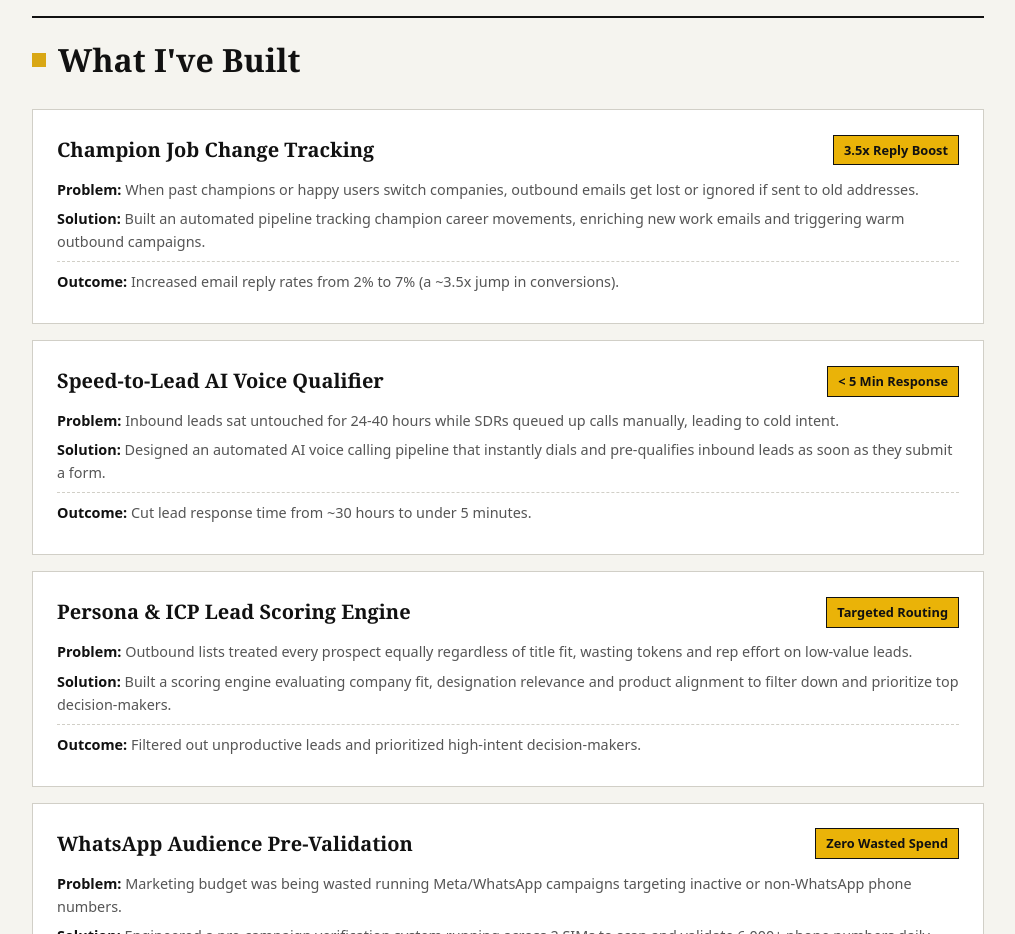
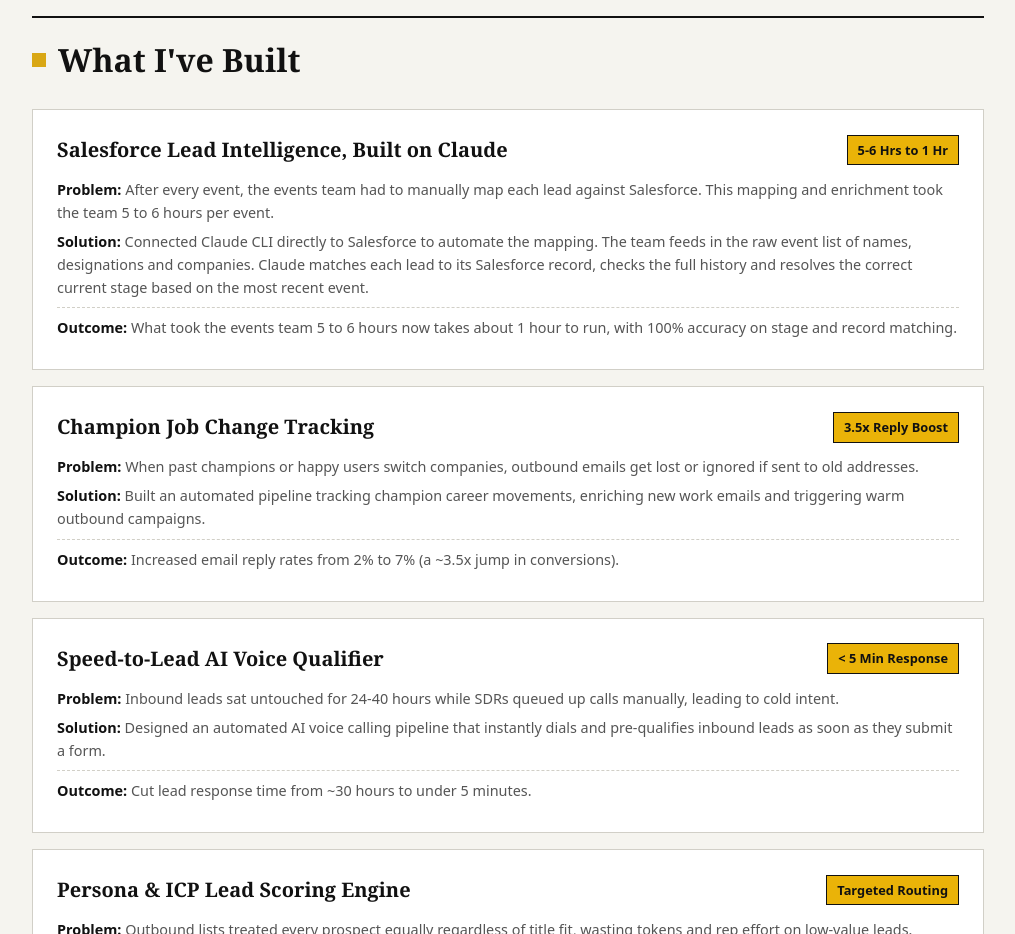
Before and after one commit to PrathamJunghare/Portfolio-Website-GTME, a React (Vite) app: page / in a window 1280 px wide. Shown: the part 1680-2614 px from the top of the page, without its empty margins (132-1147 px from the left). Built offline with nearby package versions, Linux system fonts and the light colour scheme.

Commit message:
Project updated

```diff
--- a/src/App.jsx
+++ b/src/App.jsx
@@ -30,6 +30,13 @@ const TOOLS = [
 ];
 
 const PROJECTS = [
+  {
+    title: "Salesforce Lead Intelligence, Built on Claude",
+    problem: "After every event, the events team had to manually map each lead against Salesforce. This mapping and enrichment took the team 5 to 6 hours per event.",
+    solution: "Connected Claude CLI directly to Salesforce to automate the mapping. The team feeds in the raw event list of names, designations and companies. Claude matches each lead to its Salesforce record, checks the full history and resolves the correct current stage based on the most recent event.",
+    outcome: "What took the events team 5 to 6 hours now takes about 1 hour to run, with 100% accuracy on stage and record matching.",
+    tag: "5-6 Hrs to 1 Hr"
+  },
   {
     title: "Champion Job Change Tracking",
     problem: "When past champions or happy users switch companies, outbound emails get lost or ignored if sent to old addresses.",
```
